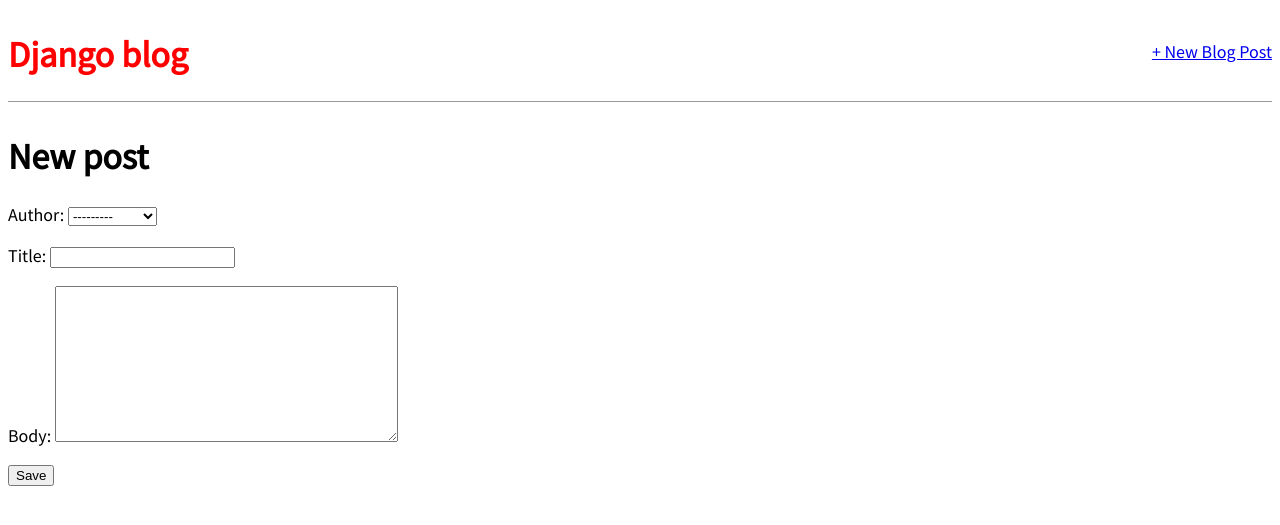
After one commit to mkaychuks/Django-For-Beginners, a Django app: page /post/new/ in a window 1280 px wide. The commit adds this page. Shown: the top 525 px of the page. Run offline with Django 3.2, Linux system fonts and the light colour scheme; data comes from the database, SQL or seed files in the repository; both versions use the stored data as it was after the commit.

Commit message:
Created a 'Form' and applied but FBV and CBV to handle the form

```diff
--- a/blog/models.py
+++ b/blog/models.py
@@ -1,4 +1,5 @@
 from django.db import models
+from django.urls import reverse
 
 # Create your models here.
 
@@ -9,3 +10,6 @@
 
         def __str__(self):
             return self.title
+
+        def get_absolute_url(self):
+            return reverse('post_detail', args=[str(self.id)])
--- a/blog/urls.py
+++ b/blog/urls.py
@@ -3,7 +3,8 @@
 
 from .views import (
     BlogListView, blogListView,
-    BlogDetailView, blogDetailView
+    BlogDetailView, blogDetailView,
+    BlogCreateView, blogCreateView,
 )
 
 
@@ -12,4 +13,7 @@
     # path('', blogListView, name='home'),
     path('post/<int:pk>/', BlogDetailView.as_view(), name='post_detail'),
     # path('post/<int:pk>/', blogDetailView, name='post_detail'),
+    path('post/new/', BlogCreateView.as_view(), name='post_new'),
+    #path('post/new/', blogCreateView, name='post_new'),
+
 ]
--- a/blog/views.py
+++ b/blog/views.py
@@ -1,7 +1,10 @@
-from django.shortcuts import render, get_object_or_404
+from django.shortcuts import render, get_object_or_404, redirect
 from django.views.generic import ListView, DetailView
+from django.views.generic.edit import CreateView
+
 
 from .models import Post
+from .forms import PostForm
 
 
 class BlogListView(ListView):
@@ -20,6 +23,8 @@
 
 
 
+
+
 class BlogDetailView(DetailView):
     template_name = 'post_detail.html'
     model = Post
@@ -32,3 +37,28 @@
         'post': post
     }
     return render(request, template_name, context)
+
+
+
+
+
+
+
+class BlogCreateView(CreateView):
+    model = Post
+    template_name = 'post_new.html'
+    fields = ['author', 'title', 'body']
+
+
+def blogCreateView(request):
+    form = PostForm()
+    if request.method == 'POST':
+        form = PostForm(request.POST)
+        if form.is_valid():
+            form.save()
+            return redirect('post_detail', pk=pk)
+    else:
+        form = PostForm()
+    context = {'form': form}
+    template_name = 'post_new.html'
+    return render(request, template_name, context)
--- a/templates/base.html
+++ b/templates/base.html
@@ -9,7 +9,13 @@
     </head>
 <body>
     <header>
-        <h1><a href="{% url 'home' %}">Django blog</a></h1>
+        <div class="nav-left">
+            <h1><a href="{% url 'home' %}">Django blog</a></h1>
+        </div>
+
+        <div class="nav-right">
+            <a href="{% url 'post_new' %}">+ New Blog Post</a>
+        </div>
     </header>
 
     <div>
--- /dev/null
+++ b/templates/post_new.html
@@ -0,0 +1,9 @@
+{% extends 'base.html' %}
+
+{% block content %}
+    <h1>New post</h1>
+        <form action="" method="post">{% csrf_token %}
+        {{ form.as_p }}
+        <input type="submit" value="Save" />
+    </form>
+{% endblock content %}
```
Also changed, not shown: blog/forms.py (added, +12 -0 lines), db.sqlite3.
